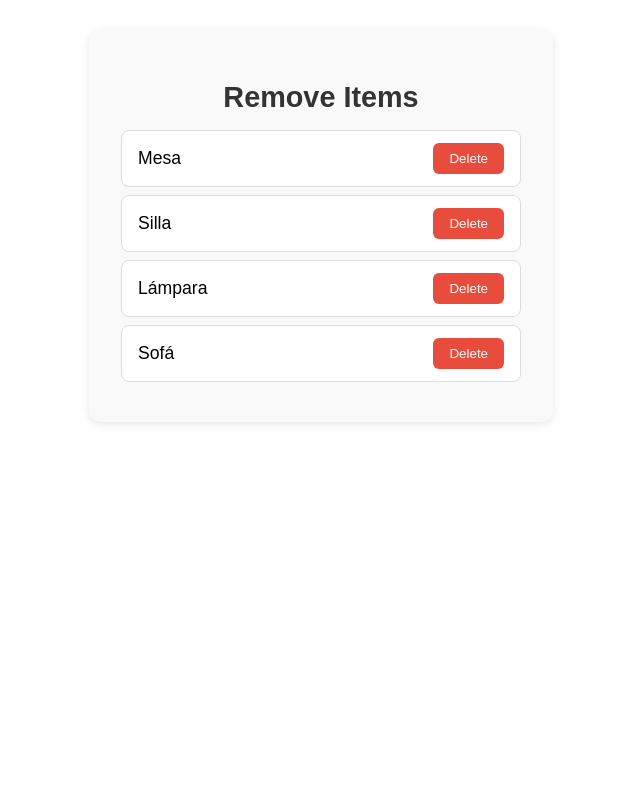
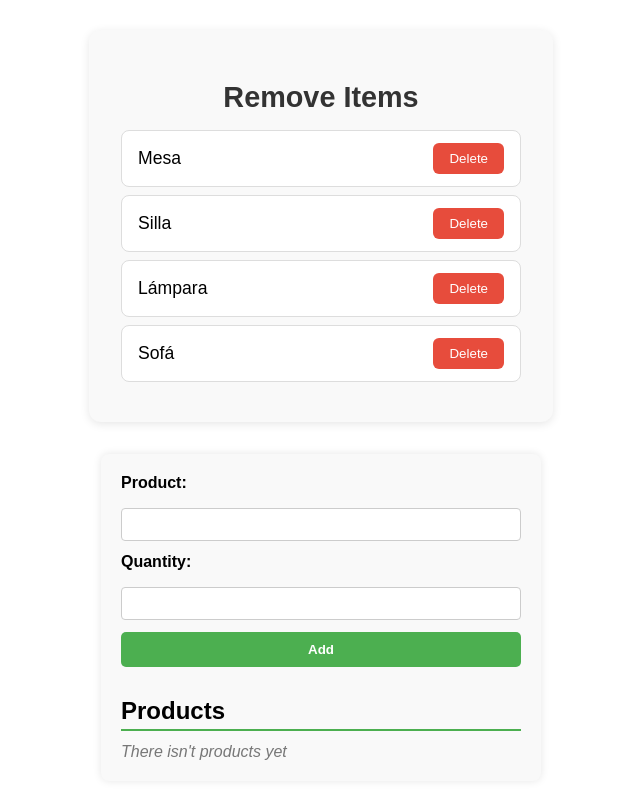
Before and after one commit to Fernando-Herrero/react-conditions-lists, a React (Vite) app: page / in a window 1280 px wide. Shown: the part 985-1784 px from the top of the page, without its empty margins (319-959 px from the left). Before the commit the page ends 1439 px from the top, so only its background shows below. Built offline with nearby package versions, Linux system fonts and the light colour scheme.

Commit message:
feat(DyanamicShoppingList): create dynamic shopping list component

```diff
--- a/src/App.jsx
+++ b/src/App.jsx
@@ -1,5 +1,6 @@
 import "./App.css";
 import { AddFruitForm } from "./components/AddFruitForm/AddFruitForm";
+import { DynamicShoppingList } from "./components/DynamicShoppingList/DynamicShoppingList";
 import { NameList } from "./components/NameList/NameList";
 import { ProductList } from "./components/ProductList/ProductList";
 import { RemoveItemList } from "./components/RemoveItemList/RemoveItemList";
@@ -13,6 +14,7 @@ function App() {
 			<TaskList />
 			<AddFruitForm />
 			<RemoveItemList />
+			<DynamicShoppingList />
 		</>
 	);
 }
--- /dev/null
+++ b/src/components/DynamicShoppingList/DynamicShoppingList.css
@@ -0,0 +1,91 @@
+/* DynamicShoppingList.css */
+
+.container-dynamic-shopping-list {
+	max-width: 400px;
+	margin: 20px auto;
+	font-family: Arial, sans-serif;
+	background: #f9f9f9;
+	padding: 20px;
+	border-radius: 8px;
+	box-shadow: 0 0 8px rgba(0, 0, 0, 0.1);
+}
+
+.dynamic-shopping-list-form {
+	display: flex;
+	flex-direction: column;
+	gap: 12px;
+}
+
+.dynamic-shopping-list-form label {
+	font-weight: bold;
+	margin-bottom: 4px;
+}
+
+.dynamic-shopping-list-form input {
+	padding: 8px;
+	border: 1px solid #ccc;
+	border-radius: 4px;
+}
+
+.dynamic-shopping-list-form button {
+	padding: 10px;
+	background-color: #4caf50;
+	color: white;
+	border: none;
+	border-radius: 5px;
+	cursor: pointer;
+	font-weight: bold;
+	transition: background-color 0.3s ease;
+}
+
+.dynamic-shopping-list-form button:hover {
+	background-color: #45a049;
+}
+
+.error {
+	color: red;
+	font-weight: bold;
+	margin-top: 8px;
+}
+
+.added-products {
+	margin-top: 30px;
+}
+
+.added-products h1 {
+	margin-bottom: 12px;
+	font-size: 1.5rem;
+	border-bottom: 2px solid #4caf50;
+	padding-bottom: 4px;
+}
+
+.no-products-message {
+	font-style: italic;
+	color: #777;
+}
+
+.products-list {
+	list-style-type: none;
+	padding-left: 0;
+}
+
+.products-list li {
+	display: flex;
+	justify-content: space-between;
+	align-items: center;
+	flex-wrap: wrap;
+	background: white;
+	padding: 12px;
+	border-radius: 6px;
+	box-shadow: 0 0 4px rgba(0, 0, 0, 0.1);
+}
+
+.products-list h3 {
+	font-weight: 700;
+    margin: 0;
+}
+
+.products-list span {
+	font-size: 0.9rem;
+	color: #555;
+}
--- /dev/null
+++ b/src/components/DynamicShoppingList/DynamicShoppingList.jsx
@@ -0,0 +1,73 @@
+import { useState, useTransition } from "react";
+import "./DynamicShoppingList.css";
+
+export const DynamicShoppingList = () => {
+	const [list, setList] = useState([]);
+	const [products, setProducts] = useState({ product: "", quantity: "" });
+	const [error, setError] = useState("");
+
+	const onInputProduct = ({ target: { name, value } }) => {
+		setError("");
+		setProducts((prev) => ({ ...prev, [name]: value }));
+	};
+
+	const onSubmitForm = (event) => {
+		event.preventDefault();
+
+		if (!products.product) return setError("A product is required");
+		if (!products.quantity) return setError("Quantity is required");
+
+		const newProduct = {
+			id: Date.now(),
+			product: products.product,
+			quantity: products.quantity,
+		};
+
+		setList((prev) => [...prev, newProduct]);
+		setProducts({ product: "", quantity: "" });
+		setError("");
+	};
+
+	return (
+		<div className="container-dynamic-shopping-list">
+			<form className="dynamic-shopping-list-form" onSubmit={onSubmitForm}>
+				<label htmlFor="product">Product:</label>
+				<input
+					type="text"
+					id="product"
+					name="product"
+					autoComplete="text"
+					value={products.product}
+					onChange={onInputProduct}
+				/>
+
+				<label htmlFor="quantity">Quantity:</label>
+				<input
+					type="number"
+					id="quantity"
+					name="quantity"
+					value={products.quantity}
+					onChange={onInputProduct}
+				/>
+
+				<button type="submit">Add</button>
+				{error && <span className="error">{error}</span>}
+			</form>
+
+			<div className="added-products">
+				<h1>Products</h1>
+				{list.length <= 0 && <span className="no-products-message">There isn't products yet</span>}
+				{list.length > 0 && (
+					<ul className="products-list">
+						{list.map((product) => (
+							<li key={product.id}>
+								<h3>{product.product}</h3>
+								<span>{product.quantity}</span>
+							</li>
+						))}
+					</ul>
+				)}
+			</div>
+		</div>
+	);
+};
```
